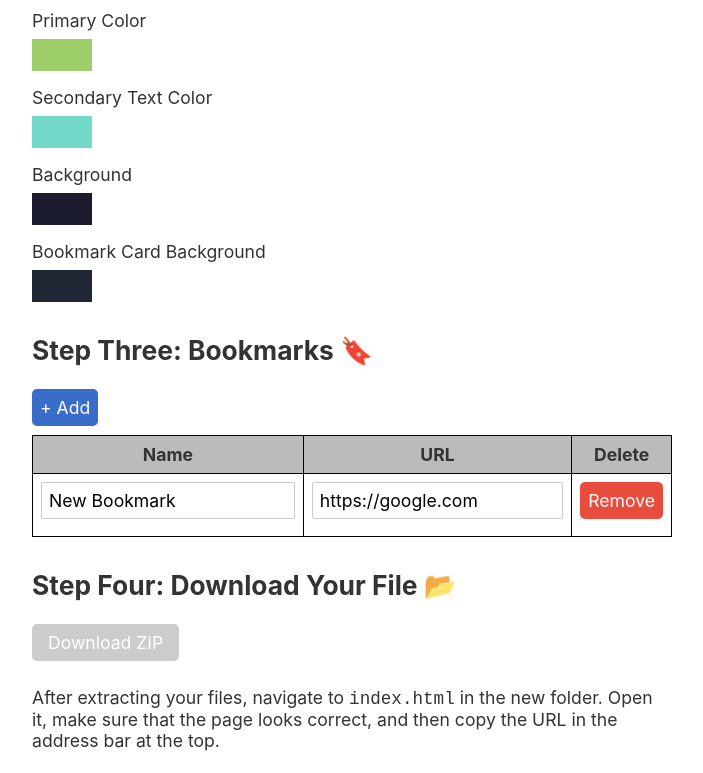
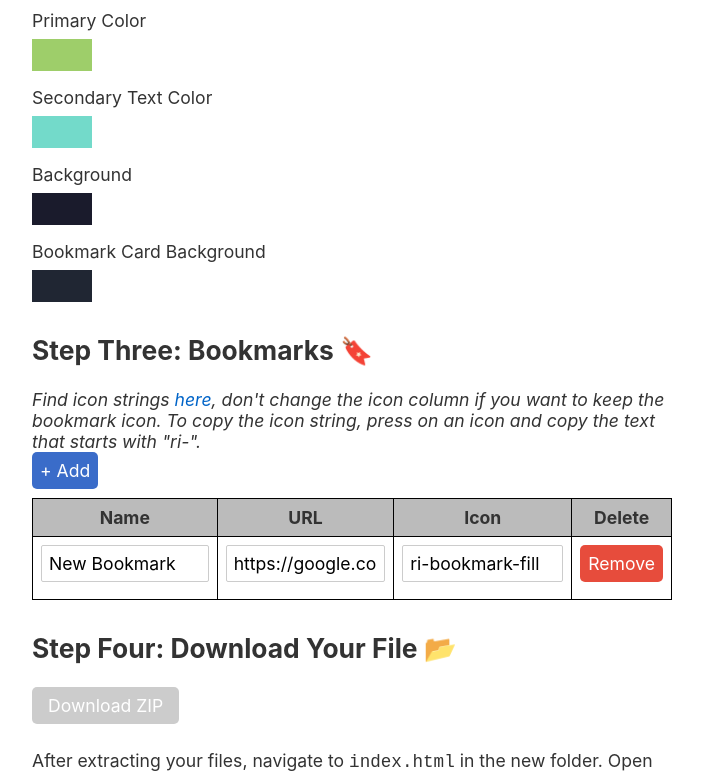
Before and after one commit to Neesh774/NewTabs4All, a Svelte app: page / in a window 1280 px wide. Shown: the part 475-1248 px from the top of the page, without its empty margins (48-751 px from the left). Built offline with nearby package versions, Linux system fonts and the light colour scheme; what @splitbee/web would draw is missing.

Commit message:
custom icons

```diff
--- a/src/App.svelte
+++ b/src/App.svelte
@@ -130,6 +130,7 @@
   </div>
   <div class="step">
     <h2>Step Three: Bookmarks 🔖</h2>
+    <i>Find icon strings <a href="https://remixicon.com/" target="_blank">here</a>, don't change the icon column if you want to keep the bookmark icon. To copy the icon string, press on an icon and copy the text that starts with "ri-".</i>
     <Bookmarks bind:bookmarks />
   </div>
   <div class="step">
--- a/src/Bookmarks.svelte
+++ b/src/Bookmarks.svelte
@@ -37,6 +37,7 @@
       <tr>
         <th>Name</th>
         <th>URL</th>
+        <th id="icon">Icon</th>
         <th>Delete</th>
       </tr>
     </thead>
@@ -45,6 +46,7 @@
         <td class="name"><input maxlength="20" bind:value={bookmark.name} /></td
         >
         <td class="url"><input type="url" bind:value={bookmark.url} /></td>
+        <td class="icon"><input bind:value={bookmark.icon}/></td>
         <td
           ><button class="delete" on:click={() => removeBookmark(i)}
             >Remove</button
@@ -56,9 +58,6 @@
 </div>
 
 <style>
-  i {
-    font-size: 2rem;
-  }
   th,
   td {
     border: 1px solid black;
```
